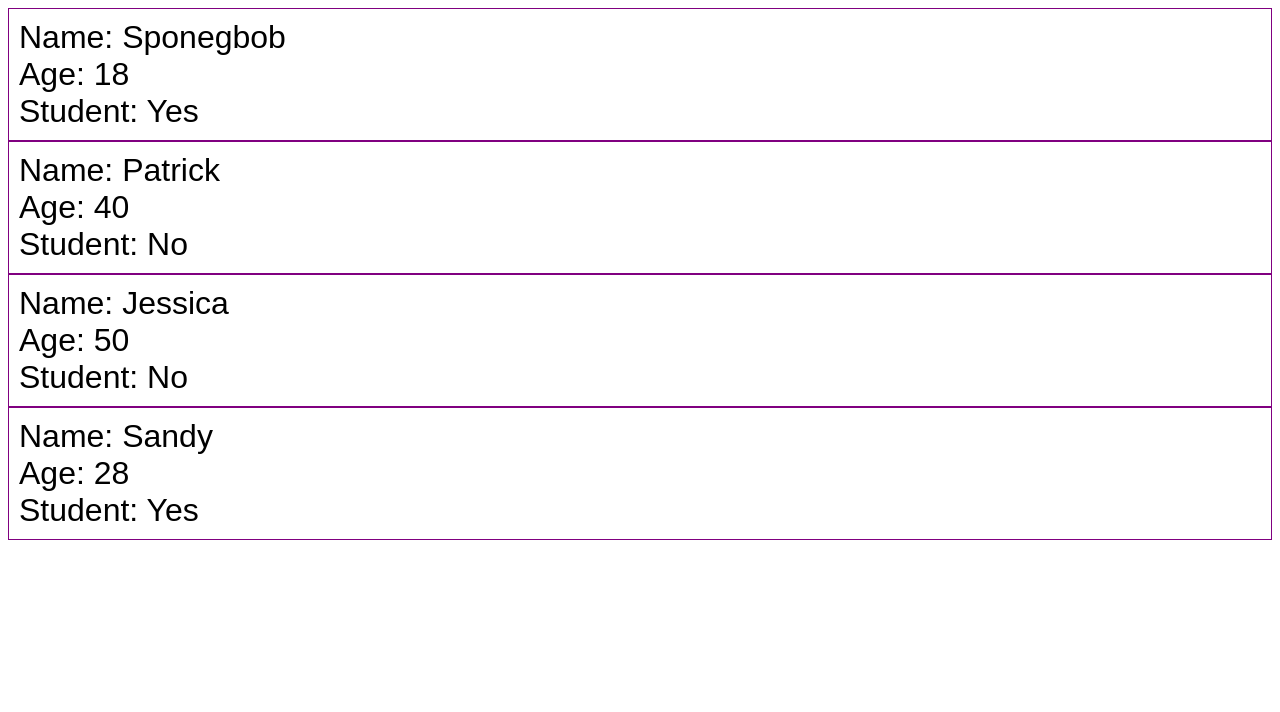
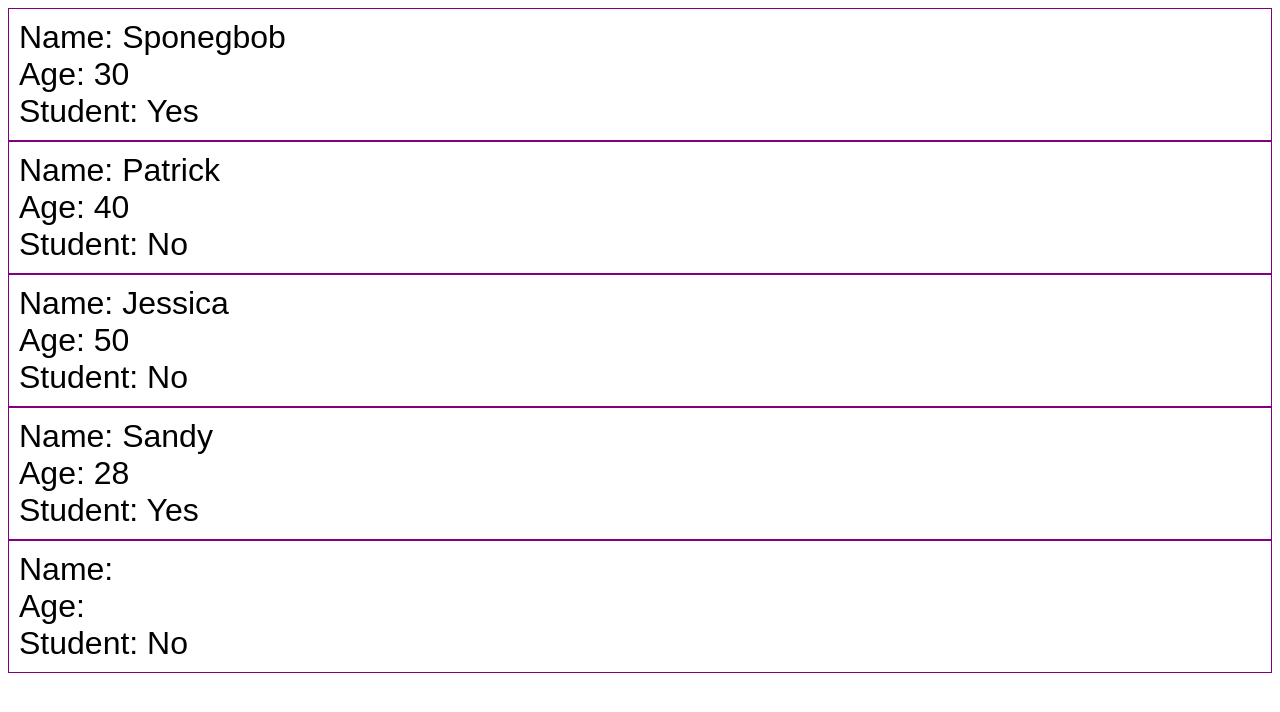
Before and after one commit to nishikasharon/my-react-app, a React (Vite) app: page / in a window 1280 px wide. Shown: the top 712 px of the page. Built offline with nearby package versions, Linux system fonts and the light colour scheme.

Commit message:
Learnt prop types and default props

```diff
--- a/src/App.jsx
+++ b/src/App.jsx
@@ -5,7 +5,7 @@ function App(){
   return(
     <>
     <Student name="Sponegbob"
-    age = {18}
+    age = {30}
     isStudent = {true}/>
 
     <Student name="Patrick"
@@ -20,6 +20,8 @@ function App(){
     age = {28}
     isStudent = {true}/>
 
+    <Student/>
+
     </>
   );
 }
--- a/src/Student.jsx
+++ b/src/Student.jsx
@@ -1,3 +1,5 @@
+import PropTypes from 'prop-types'
+//prop type - a mechanism that ensures that the passed value is of the correct datatype
 
 function Student(props){
 return(
@@ -9,5 +11,15 @@ return(
 );
 
 }
+Student.propTypes = {
+    name: PropTypes.string,
+    age: PropTypes.number,
+    isStudent: PropTypes.bool,
+}
 
+Student.defaultProps = {
+    name:"Guest",
+    age: 0,
+    isStudent: false,
+}
 export default Student
```
